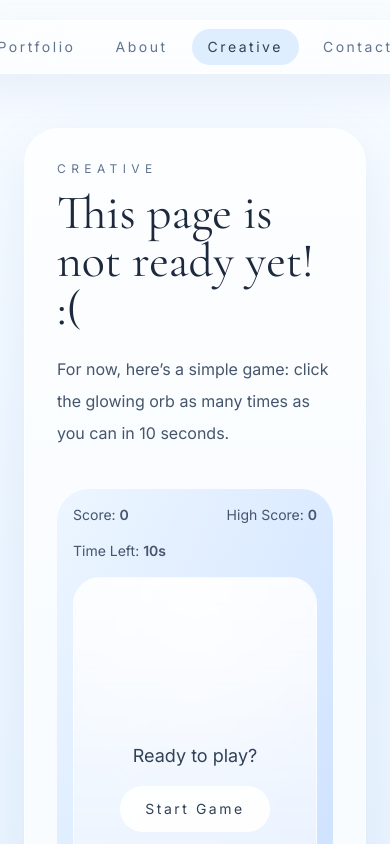
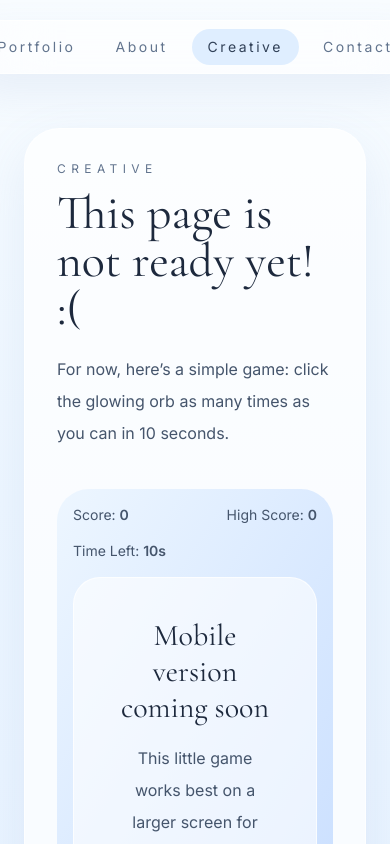
Before and after one commit to kileyklz/my-portfolio, a React (Vite) app: page / in a window 390 px wide. Both pictures are taken after a click on the button "Creative". Shown: the top 844 px of the page. Built offline with nearby package versions, Linux system fonts and the light colour scheme.

Commit message:
Update creative page mobile layout

```diff
--- a/src/App.jsx
+++ b/src/App.jsx
@@ -449,8 +449,17 @@ const CreativePage = () => (
             </p>
           </div>
 
+          <div className="block md:hidden">
+            <div className="mx-auto rounded-[1.7rem] border border-white/70 bg-white/60 p-10 text-center">
+              <h2 className="font-serif text-3xl text-slate-800">Mobile version coming soon</h2>
+              <p className="mt-4 text-base leading-8 text-slate-600">
+                This little game works best on a larger screen for now.
+              </p>
+            </div>
+          </div>
+
           <div
-            className="relative mx-auto h-[420px] w-full overflow-hidden rounded-[1.7rem] border border-white/70 bg-[linear-gradient(180deg,rgba(255,255,255,0.75),rgba(226,239,255,0.85))]"
+            className="relative mx-auto hidden h-[420px] w-full overflow-hidden rounded-[1.7rem] border border-white/70 bg-[linear-gradient(180deg,rgba(255,255,255,0.75),rgba(226,239,255,0.85))] md:block"
             style={{ maxWidth: `${gameWidth}px` }}
           >
             <div className="pointer-events-none absolute inset-0 bg-[radial-gradient(circle_at_top,rgba(255,255,255,0.9),transparent_55%)]" />
```
